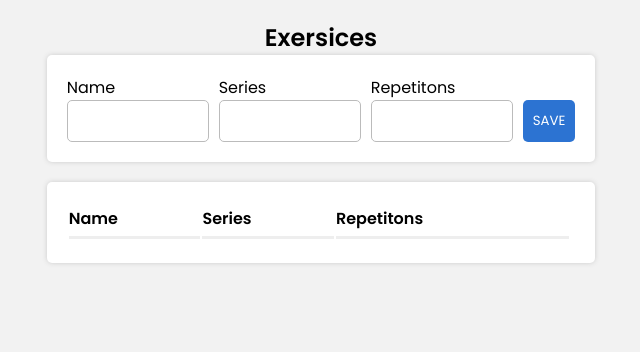
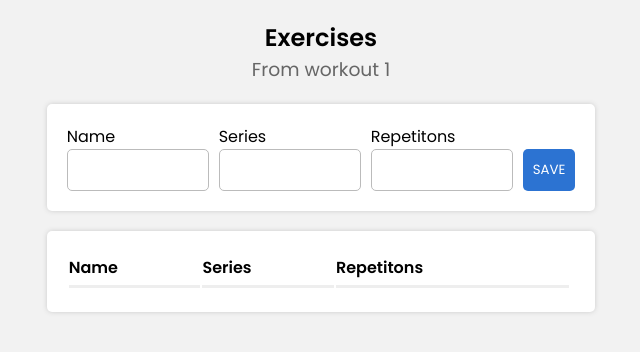
Before and after one commit to Samuel-Brito19/Frontend-Workout-Manager, a React (Vite) app: page /workouts/1/exercises in a window 1280 px wide. Shown: the top 352 px of the page, without its empty margins (319-959 px from the left). Built offline with nearby package versions, Linux system fonts and the light colour scheme.

Commit message:
feat: get url params

```diff
--- a/src/pages/Exercises/Exercises.tsx
+++ b/src/pages/Exercises/Exercises.tsx
@@ -4,12 +4,16 @@ import * as Styled from "./styles";
 import GlobalStyle from "../../styles/global";
 import Form from "./Form/Form";
 import Grid from "./Grid/Grid";
+import { useParams } from "react-router-dom";
 
 const Exercises = () => {
+  const params = useParams();
+
   return (
     <>
       <Styled.Container>
-        <Styled.Title>Exersices</Styled.Title>
+        <Styled.Title>Exercises</Styled.Title>
+        <Styled.Subtitle>From workout {params.workoutId}</Styled.Subtitle>
         <Form />
         <Grid />
       </Styled.Container>
--- a/src/pages/Exercises/styles.ts
+++ b/src/pages/Exercises/styles.ts
@@ -1,8 +1,7 @@
 import styled from "styled-components";
 
 export const Container = styled.div`
-
-font-family: 'poppins', sans-serif;
+  font-family: "poppins", sans-serif;
   width: 100%;
   max-width: 800px;
   margin-top: 20px;
@@ -11,8 +10,12 @@ flex-direction: column;
   align-items: center;
   justify-content: center;
   background-color: #f2f2f2;
-`
+`;
 
-export const Title = styled.h2`
+export const Title = styled.h2``;
 
-`
+export const Subtitle = styled.h3`
+  color: #666;
+  font-weight: 400;
+  margin-bottom: 20px;
+`;
```
Lines whose indentation alone changed are shown as unchanged.
